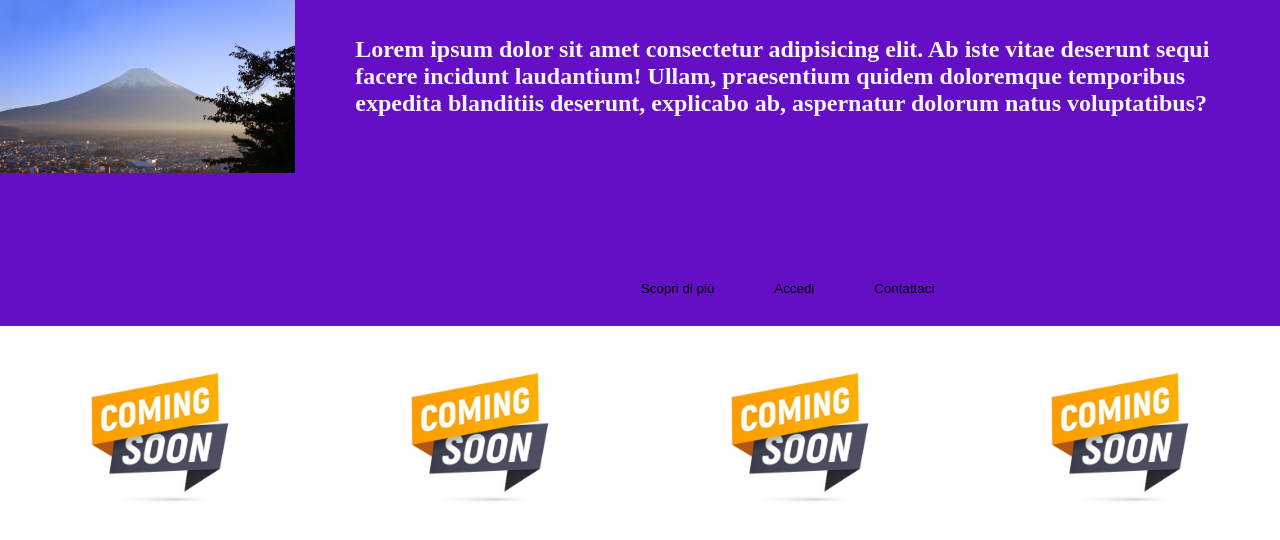
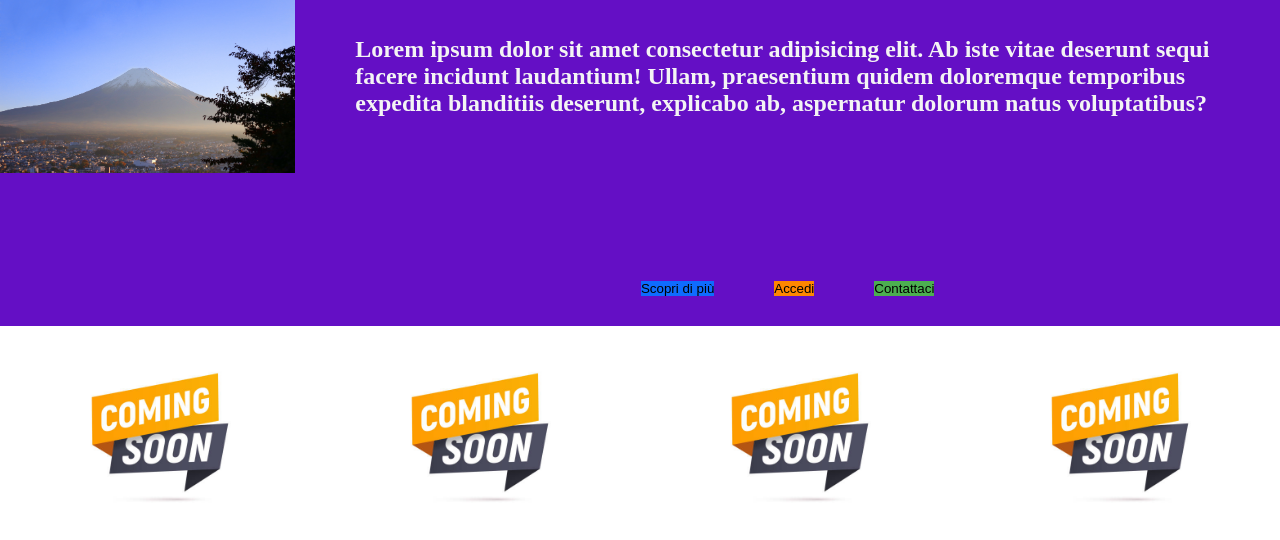
Before and after one commit to OleksandrLarionov/FS0423-M2-W2-L3-homeWork, a plain HTML site: page index.html in a window 1280 px wide. Shown: the part 74-614 px from the top of the page. Drawn offline with Linux system fonts and the light colour scheme.

Commit message:
buttons color

```diff
--- a/sass/particels/_colori.scss
+++ b/sass/particels/_colori.scss
@@ -1,14 +1,14 @@
-body{
+body {
 	color: #f4f4f4;
 }
 .hero {
 	background-color: #640fc5;
 }
 
-nav {
+.hero {
 	div {
 		button {
-      &:first-child{
+			&:first-child {
 				background-color: #0e6cff;
 			}
 			&:nth-child(2) {
```
Also changed, not shown: sass/style.css, 1 other file. Lines whose indentation alone changed are shown as unchanged.
